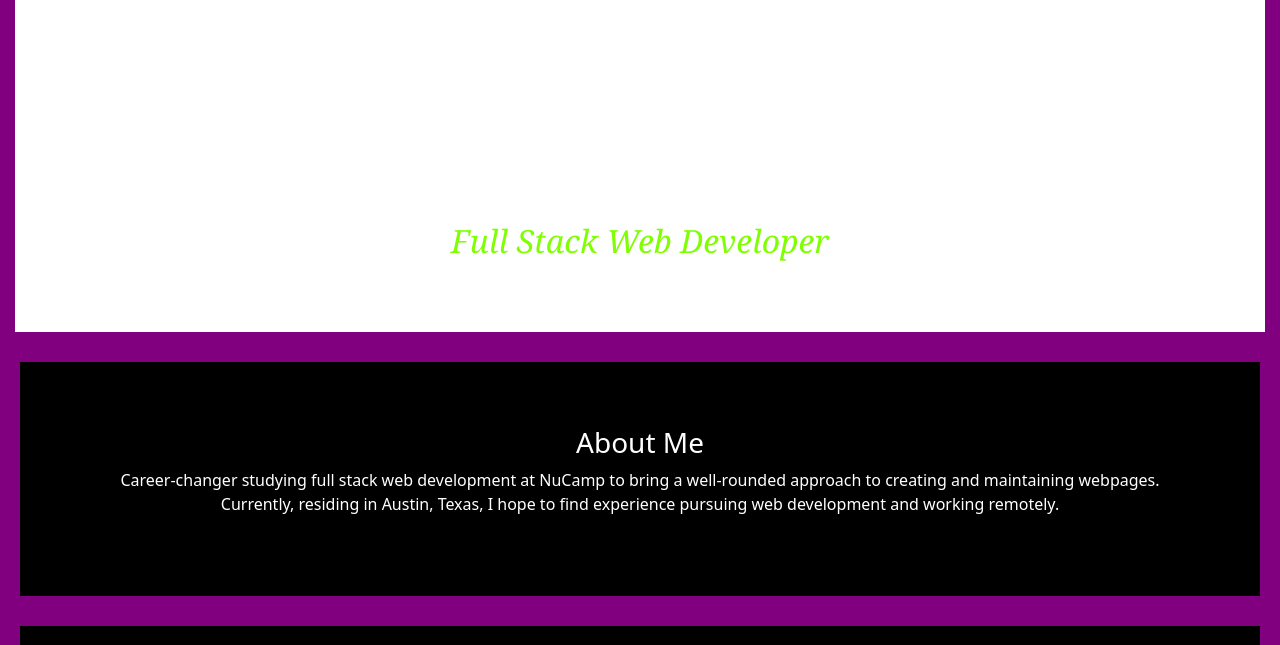
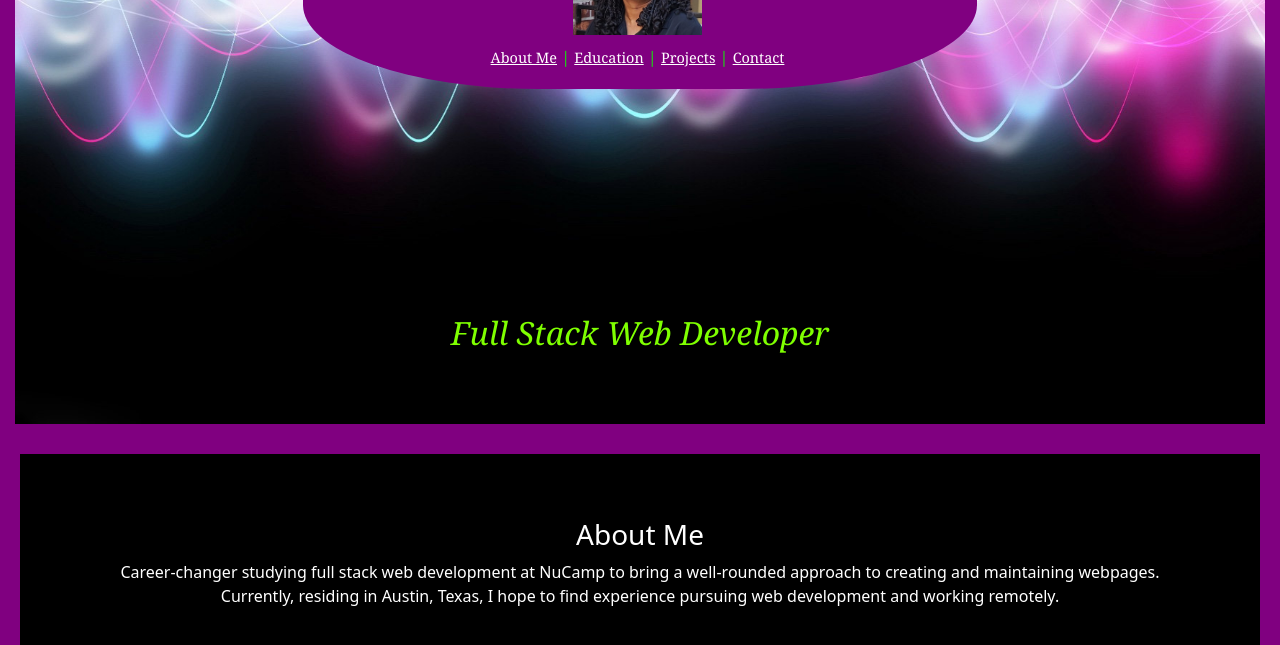
Before and after one commit to lolligolden/portfolioproject, a plain HTML site: page portfolio-project.html in a window 1280 px wide. Shown: the part 455-1100 px from the top of the page. Drawn offline with nearby package versions, Linux system fonts and the light colour scheme; files that its build step writes are made by us from their sources; files whose address does not match are found by name.

Commit message:
added profile picture and wave image into new folder

```diff
--- a/portfolio-project.html
+++ b/portfolio-project.html
@@ -6,7 +6,7 @@
     <title>Portfolio Project - Letricia Golden</title>
 
     <!--My CSS-->
-    <link rel="stylesheet" href="css/portfolio.css" />
+    <link rel="stylesheet" href="portfolio.css" />
 
     <!--Bootstrap CSS-->
     <link href="https://cdn.jsdelivr.net/npm/bootstrap@5.2.3/dist/css/bootstrap.min.css" rel="stylesheet" integrity="sha384-rbsA2VBKQhggwzxH7pPCaAqO46MgnOM80zW1RWuH61DGLwZJEdK2Kadq2F9CUG65" crossorigin="anonymous" />
```
Also changed, not shown: letriciaprofilepicture.jpg (added), wave-image.jpg (added).
